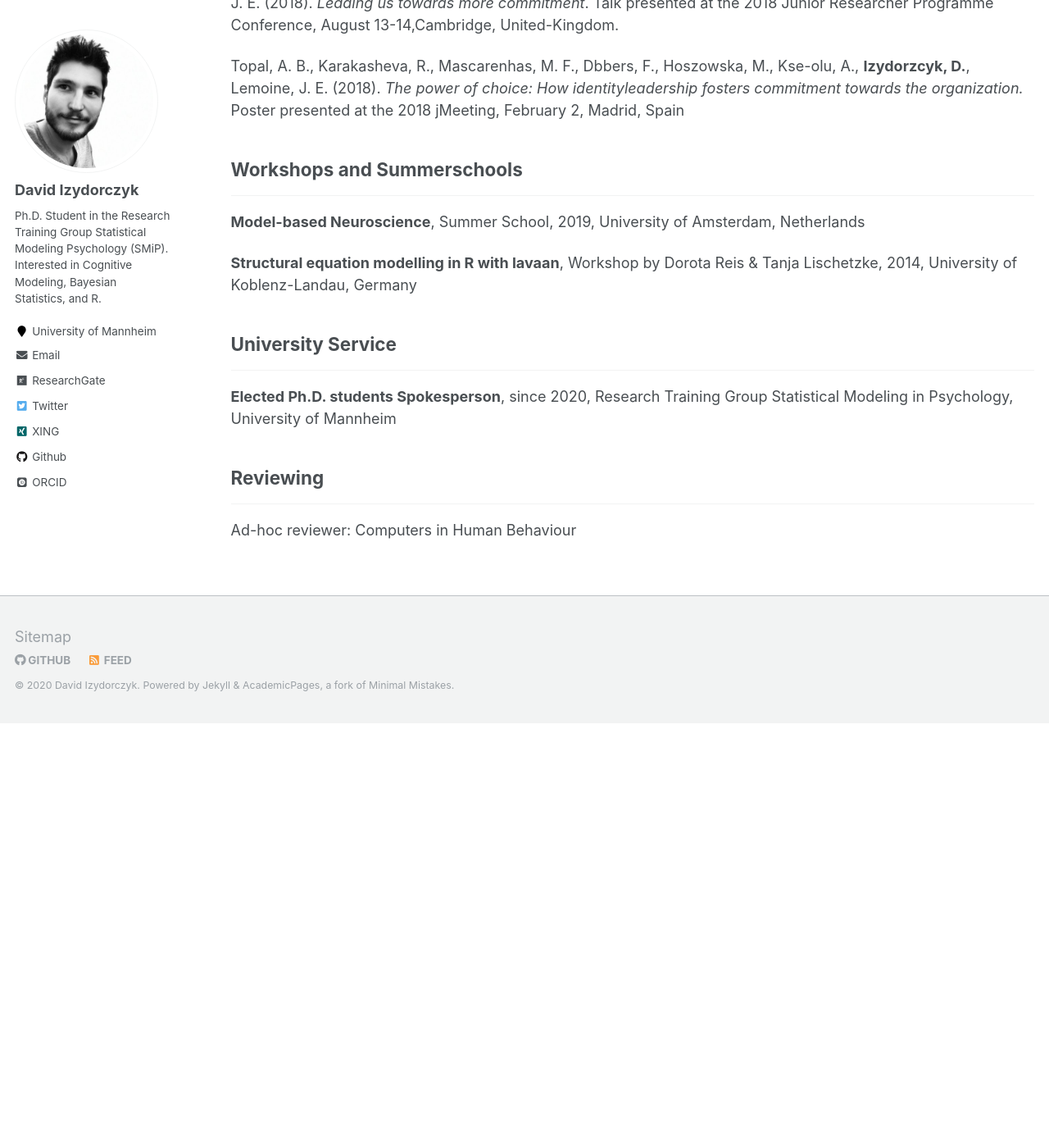
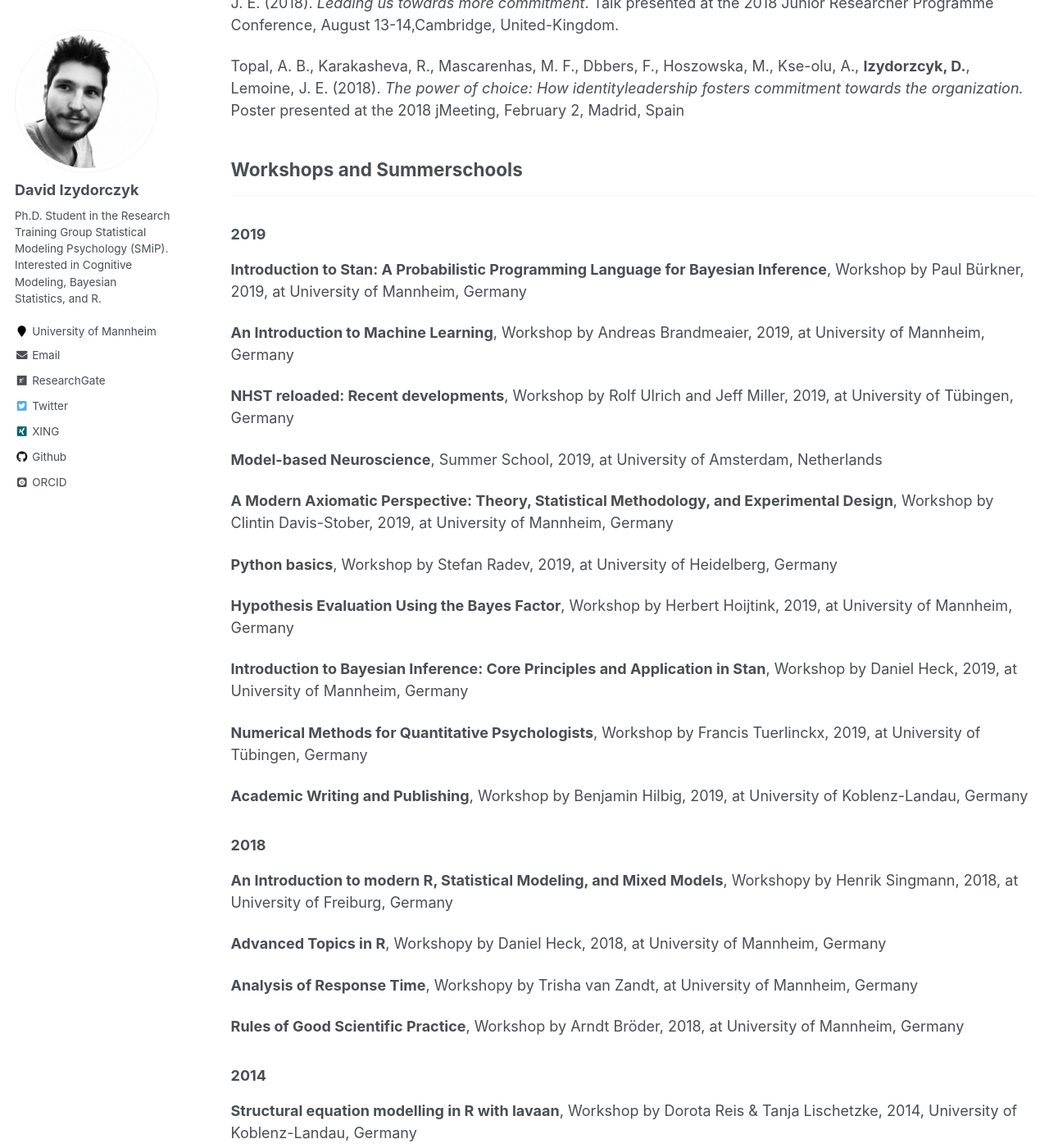
Before and after one commit to sophie-e-scharf/sophie-e-scharf.github.io, a Jekyll site: the page built from _pages/cv.md, in a window 1280 px wide and 1400 px high, scrolled down 1812 px. Shown: the whole window at 82% size. Built offline with Jekyll 4.4.1, drawn with Linux system fonts in a browser that asks for light colours; some web fonts are replaced; before the commit the page ends 2694 px from its top, so only the background shows below that.

Commit message:
added Workshops

```diff
--- a/_pages/cv.md
+++ b/_pages/cv.md
@@ -62,7 +62,39 @@ Topal, A. B., Karakasheva, R., Mascarenhas, M. F., Dbbers, F., Hoszowska, M., Ks
 ## Workshops and Summerschools
 ***
 
-**Model-based Neuroscience**, Summer School, 2019, University of Amsterdam, Netherlands
+### 2019
+
+**Introduction to Stan: A Probabilistic Programming Language for Bayesian Inference**, Workshop by Paul Bürkner, 2019, at University of Mannheim, Germany
+
+**An Introduction to Machine Learning**, Workshop by Andreas Brandmeaier, 2019, at University of Mannheim, Germany
+
+**NHST reloaded: Recent developments**, Workshop by Rolf Ulrich and Jeff Miller, 2019, at University of Tübingen, Germany
+
+**Model-based Neuroscience**, Summer School, 2019, at University of Amsterdam, Netherlands
+
+**A Modern Axiomatic Perspective: Theory, Statistical Methodology, and Experimental Design**, Workshop by Clintin Davis-Stober, 2019, at University of Mannheim, Germany
+
+**Python basics**, Workshop by Stefan Radev, 2019, at University of Heidelberg, Germany
+
+**Hypothesis Evaluation Using the Bayes Factor**, Workshop by Herbert Hoijtink, 2019, at University of Mannheim, Germany
+
+**Introduction to Bayesian Inference: Core Principles and Application in Stan**,  Workshop by Daniel Heck, 2019, at University of Mannheim, Germany
+
+**Numerical Methods for Quantitative Psychologists**, Workshop by Francis Tuerlinckx, 2019, at University of Tübingen, Germany
+
+**Academic Writing and Publishing**, Workshop by Benjamin Hilbig, 2019, at University of Koblenz-Landau, Germany
+
+### 2018
+
+**An Introduction to modern R, Statistical Modeling, and Mixed Models**, Workshopy by Henrik Singmann, 2018, at University of Freiburg, Germany
+
+**Advanced Topics in R**, Workshopy by Daniel Heck, 2018, at University of Mannheim, Germany
+
+**Analysis of Response Time**, Workshopy by Trisha van Zandt, at University of Mannheim, Germany
+
+**Rules of Good Scientific Practice**, Workshop by Arndt Bröder, 2018, at University of Mannheim, Germany
+
+### 2014
 
 **Structural equation modelling in R with lavaan**, Workshop by Dorota Reis & Tanja Lischetzke, 2014, University of Koblenz-Landau, Germany
 
```
